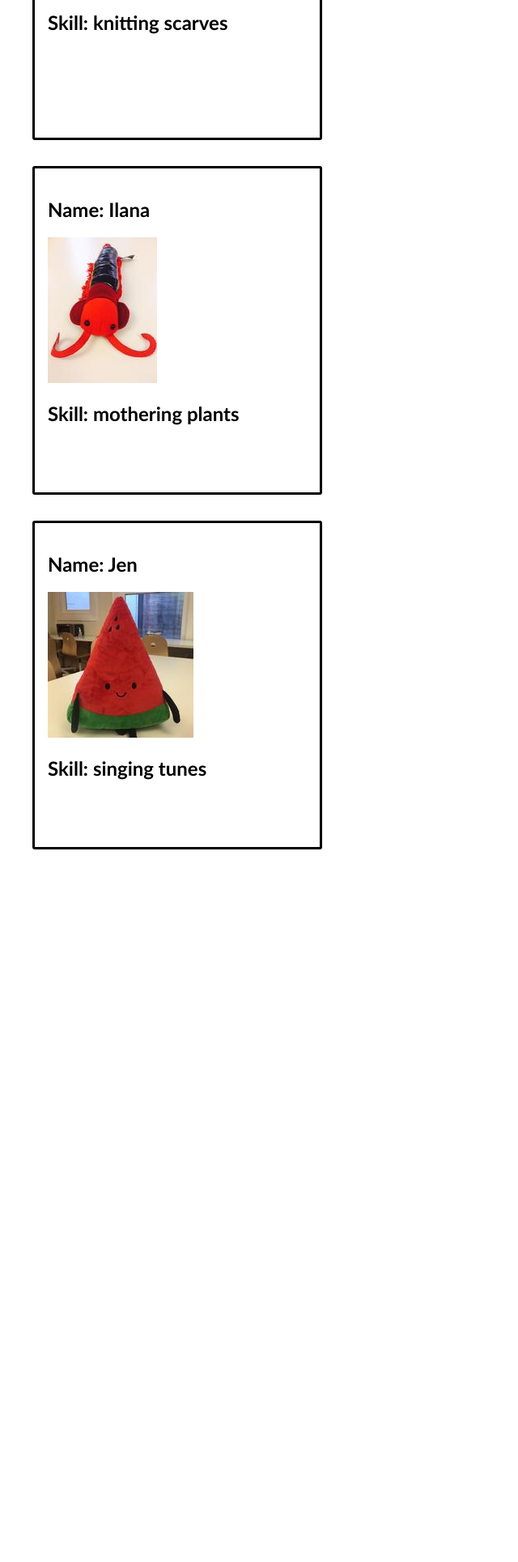
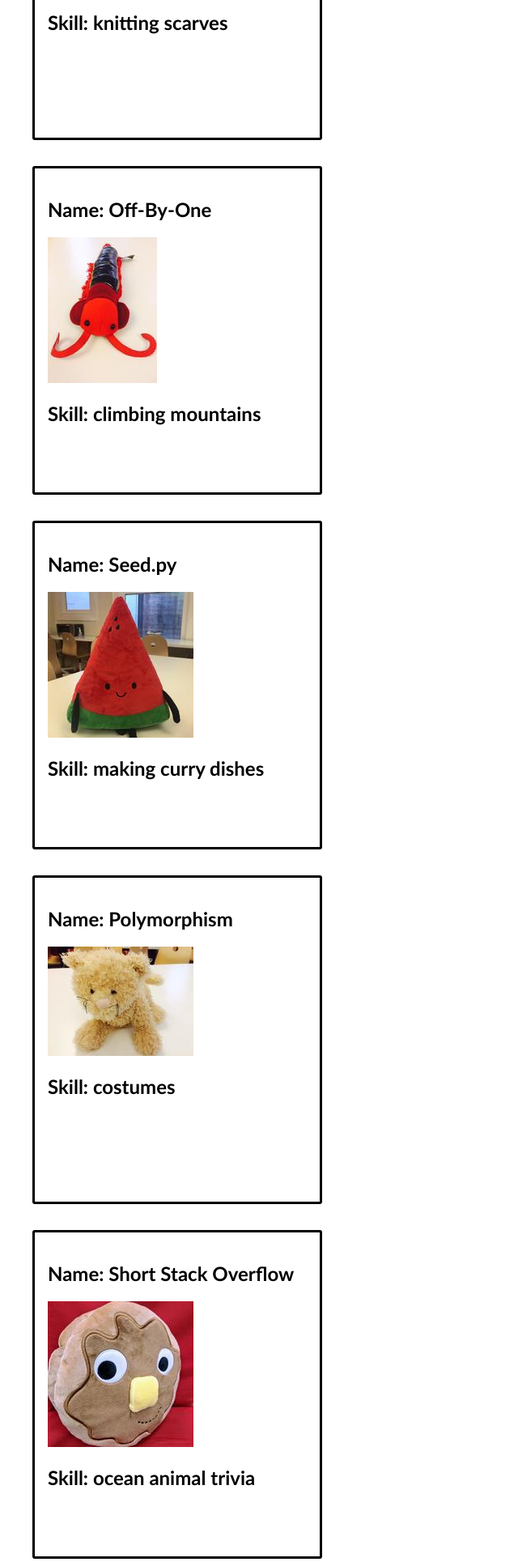
Before and after one commit to jenbrissman/react-trading-cards, a Flask app: page /cards in a window 1280 px wide. Shown: the part 1201-3130 px from the top of the page at 81% size, without its empty margins (0-640 px from the left). Before the commit the page ends 2250 px from the top, so only its background shows below. Run offline with Flask 2, Linux system fonts and the light colour scheme; some libraries are stand-ins or nearby versions.

Commit message:
finishes lab

```diff
--- a/static/js/tradingCard.jsx
+++ b/static/js/tradingCard.jsx
@@ -4,8 +4,52 @@ const tradingCardData = [
     name: 'Balloonicorn',
     skill: 'video games',
     imgUrl: '/static/img/balloonicorn.jpg'
+  },
+
+  {
+    name: 'Float',
+    skill: 'baking pretzels',
+    imgUrl: '/static/img/float.jpg'
+  },
+
+  {
+    name: 'Llambda',
+    skill: 'knitting scarves',
+    imgUrl: '/static/img/llambda.jpg'
+  },
+
+
+  {
+    name: 'Off-By-One',
+    skill: 'climbing mountains',
+    imgUrl: '/static/img/off-by-one.jpg'
+  },
+
+  {
+    name: 'Seed.py',
+    skill: 'making curry dishes',
+    imgUrl: '/static/img/seedpy.jpg'
+  },
+
+  {
+    name: 'Polymorphism',
+    skill: 'costumes',
+    imgUrl: '/static/img/polymorphism.jpg'
+  },
+
+  {
+    name: 'Short Stack Overflow',
+    skill: 'ocean animal trivia',
+    imgUrl: '/static/img/shortstack-overflow.jpg'
+  },
+
+  {
+    name: 'Merge',
+    skill: 'bullet journaling',
+    imgUrl: '/static/img/merge.jpg'
   }
-]
+];
+
 
 function TradingCard(props) {
   return (
@@ -17,61 +61,28 @@ function TradingCard(props) {
   );
 }
 
-ReactDOM.render(
-  (
-    <TradingCard
-      name="Balloonicorn"
-      skill="video games"
-      imgUrl="/static/img/balloonicorn.jpg"
-    />
-  ),
-  document.querySelector('#balloonicorn')
-);
+function TradingCardContainer() {
+  const tradingCards = [];
 
-ReactDOM.render(
-  (
-    <TradingCard
-      name="Float"
-      skill="baking pretzels"
-      imgUrl="/static/img/float.jpg"
-    />
-  ),
-  document.querySelector('#float')
-);
+  for (const currentCard of tradingCardData) {
+    tradingCards.push(
+      <TradingCard
+        name={currentCard.name}
+        skill={currentCard.skill}
+        imgUrl={currentCard.imgUrl}
+      />
+    );
+  }
 
+  return (
+    <React.Fragment>
+      {tradingCards}
+    </React.Fragment>
+  );
+}
 
 
 ReactDOM.render(
-  (
-    <TradingCard
-      name="Llambda"
-      skill="knitting scarves"
-      imgUrl="/static/img/llambda.jpg"
-    />
-  ),
-  document.querySelector('#llambda')
-);
-
-
-ReactDOM.render(
-  (
-    <TradingCard
-      name="Ilana"
-      skill="mothering plants"
-      imgUrl="/static/img/off-by-one.jpg"
-    />
-  ),
-  document.querySelector('#ilana')
-);
-
-
-ReactDOM.render(
-  (
-    <TradingCard
-      name="Jen"
-      skill="singing tunes"
-      imgUrl="/static/img/seedpy.jpg"
-    />
-  ),
-  document.querySelector('#jen')
-);
+  <TradingCardContainer />,
+  document.querySelector('#container')
+)
--- a/templates/cards.html
+++ b/templates/cards.html
@@ -17,4 +17,6 @@
 <!-- Mount Jen's card on to this element. -->
 <div id="jen"></div>
 
+<div id="container"></div>
+
 {% endblock %}
```
